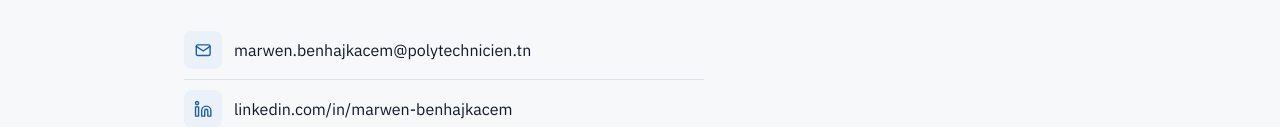
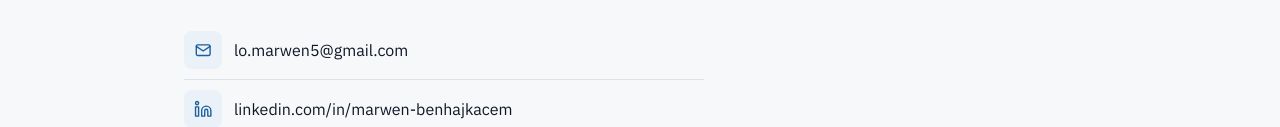
Before and after one commit to marwen-benhajkacem/marwen-benhajkacem.github.io, a plain HTML site: page index.html in a window 1280 px wide. Shown: the part 4114-4241 px from the top of the page. Drawn offline with Linux system fonts and the light colour scheme.

Commit message:
Update index.html

```diff
--- a/index.html
+++ b/index.html
@@ -171,7 +171,7 @@ footer{border-top:1px solid var(--line);padding:24px 0;color:var(--muted);font-s
   <section id="contact" class="contact"><div class="wrap">
     <h2><svg class="i"><use href="#i-mail"/></svg>Contact</h2>
     <p class="lead">I am looking for a 6-month Data Science internship (PFE), January – June 2027. Write to me or download my CV.</p>
-    <a class="row" href="mailto:marwen.benhajkacem@polytechnicien.tn"><span class="ico"><svg class="i"><use href="#i-mail"/></svg></span><span class="t">marwen.benhajkacem@polytechnicien.tn</span></a>
+    <a class="row" href="mailto:lo.marwen5@gmail.com"><span class="ico"><svg class="i"><use href="#i-mail"/></svg></span><span class="t">lo.marwen5@gmail.com</span></a>
     <a class="row" href="https://linkedin.com/in/marwen-benhajkacem" target="_blank" rel="noopener"><span class="ico"><svg class="i"><use href="#i-linkedin"/></svg></span><span class="t">linkedin.com/in/marwen-benhajkacem</span></a>
     <a class="row" href="https://github.com/marwen-benhajkacem" target="_blank" rel="noopener"><span class="ico"><svg class="i"><use href="#i-github"/></svg></span><span class="t">github.com/marwen-benhajkacem</span></a>
     <a class="row" href="Marwen_Ben_Haj_Kacem_CV.pdf" download><span class="ico"><svg class="i"><use href="#i-download"/></svg></span><span class="t">Download my CV (PDF)</span></a>
```
